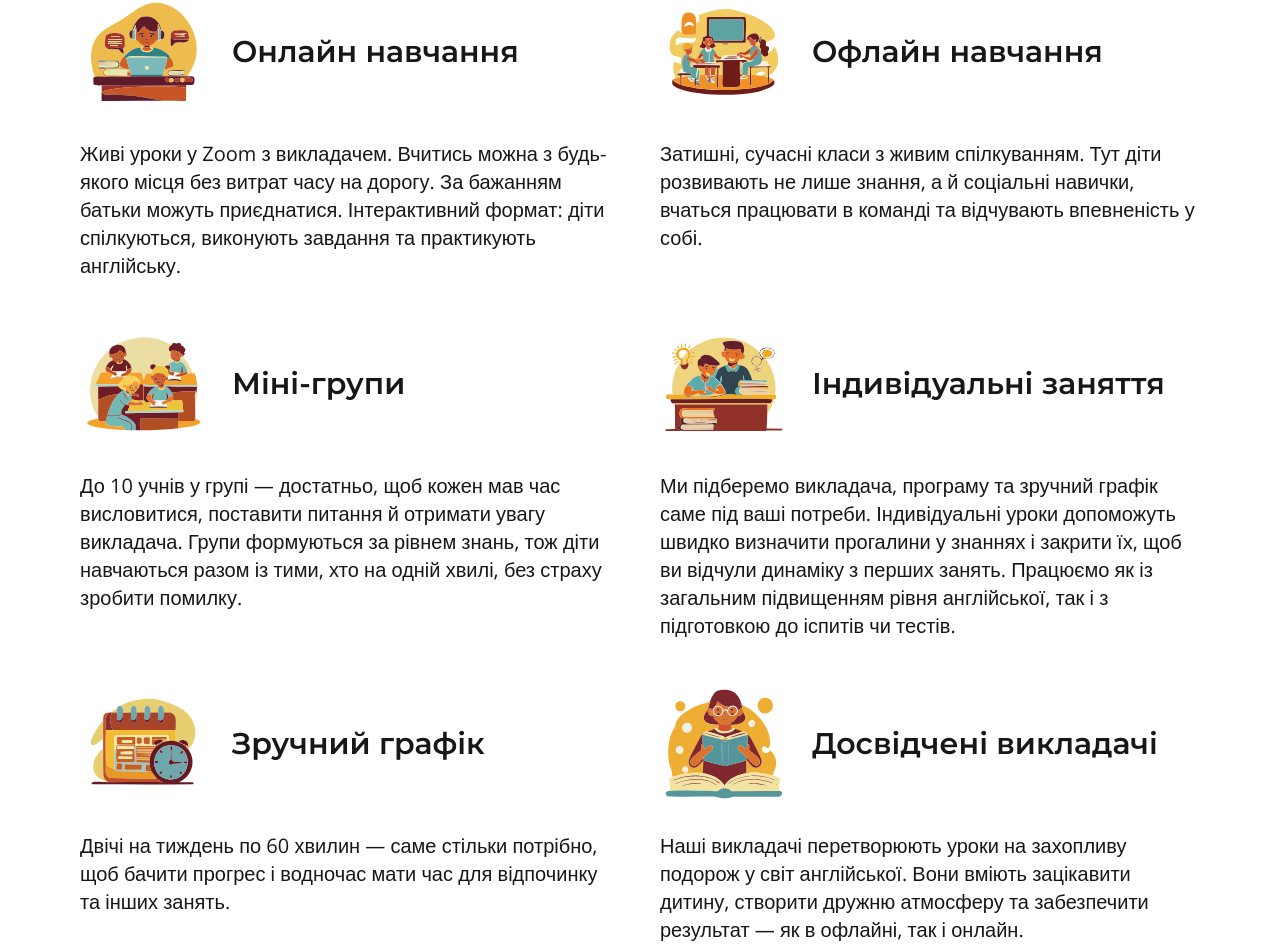
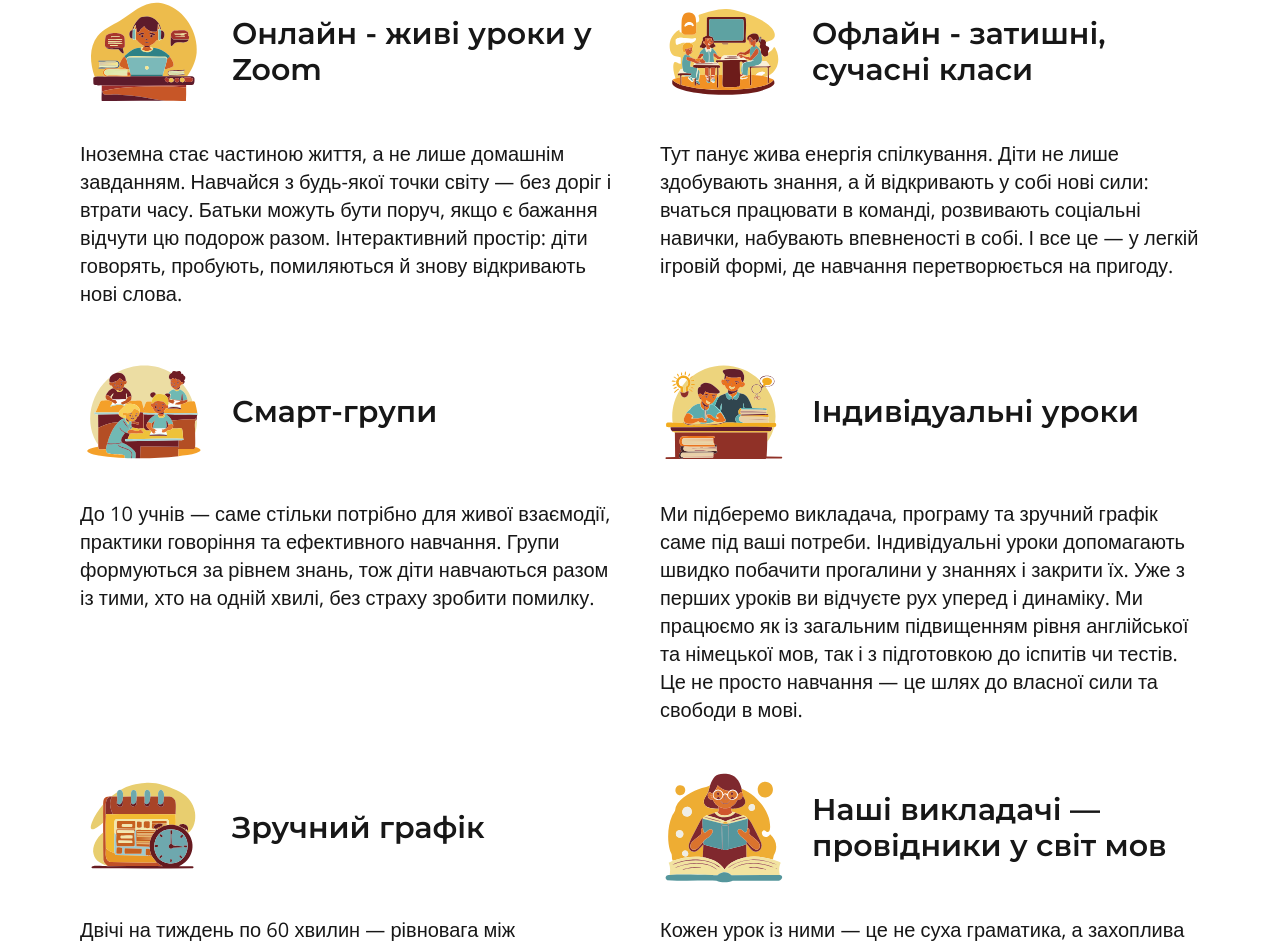
Before and after one commit to IraMira333/indigo-school, a Next.js app: page / in a window 1280 px wide. Shown: the part 1361-2309 px from the top of the page. Built offline with nearby package versions, Linux system fonts and the light colour scheme.

Commit message:
Updated texts

```diff
--- a/src/components/advantages/AdvantagesList.tsx
+++ b/src/components/advantages/AdvantagesList.tsx
@@ -8,7 +8,7 @@ const advantages = [
     },
     {
         title: "Формат для кожного",
-        description: "Індивідуально або у міні-групі до 10 людей",
+        description: "Індивідуально або в смарт-групі до 10 учнів",
         icon: "/everyone.svg",
     },
     {
--- a/src/components/data/article.ts
+++ b/src/components/data/article.ts
@@ -2,9 +2,10 @@ export const article = {
     title: "Чи можливе навчання в задоволення?",
     text: [
         "Так, навчання МОЖЕ бути не лише ефективним, а й захопливим!",
-        "Ми створили школу Indigo, щоб вивчення англійської мови стало простим і захопливим. Забудьте про нудні підручники — у нас маленькі групи, максимум практики та підтримка на кожному кроці.",
-        "Indigo — це місце, де мову відчувають, а не просто вчать.",
+        "Indigo School — місце, де мови оживають у грі.",
+        "Забудьте про нудні уроки та важкі рюкзаки — у нас маленькі групи, максимум практики та підтримка на кожному кроці.",
         "Ми створюємо атмосферу, де діти з радістю відкривають нові знання. Наші інтерактивні методики, цікаві проекти та дружня підтримка допомагають кожній дитині розвивати свої здібності та впевненість у собі.",
+        "Майстер-класи, свіже повітря, живе спілкування — ми перетворюємо навчання на улюблену звичку.",
         "Приєднуйтесь до нас і переконайтеся в цьому!",
     ],
 };
--- a/src/components/details/DetailsList.tsx
+++ b/src/components/details/DetailsList.tsx
@@ -2,39 +2,39 @@ import { DetailsCard } from "./DetailsCard";
 
 const details = [
     {
-        title: "Онлайн навчання",
+        title: "Онлайн - живі уроки у Zoom",
         description:
-            "Живі уроки у Zoom з викладачем. Вчитись можна з будь-якого місця без витрат часу на дорогу. За бажанням батьки можуть приєднатися. Інтерактивний формат: діти спілкуються, виконують завдання та практикують англійську.",
+            "Іноземна стає частиною життя, а не лише домашнім завданням. Навчайся з будь-якої точки світу — без доріг і втрати часу. Батьки можуть бути поруч, якщо є бажання відчути цю подорож разом. Інтерактивний простір: діти говорять, пробують, помиляються й знову відкривають нові слова.",
         icon: "/online.svg",
     },
     {
-        title: "Офлайн навчання",
+        title: "Офлайн - затишні, сучасні класи",
         description:
-            "Затишні, сучасні класи з живим спілкуванням. Тут діти розвивають не лише знання, а й соціальні навички, вчаться працювати в команді та відчувають впевненість у собі.",
+            "Тут панує жива енергія спілкування. Діти не лише здобувають знання, а й відкривають у собі нові сили: вчаться працювати в команді, розвивають соціальні навички, набувають впевненості в собі. І все це — у легкій ігровій формі, де навчання перетворюється на пригоду.",
         icon: "/offline.svg",
     },
     {
-        title: "Міні-групи",
+        title: "Смарт-групи",
         description:
-            "До 10 учнів у групі — достатньо, щоб кожен мав час висловитися, поставити питання й отримати увагу викладача. Групи формуються за рівнем знань, тож діти навчаються разом із тими, хто на одній хвилі, без страху зробити помилку.",
+            "До 10 учнів — саме стільки потрібно для живої взаємодії, практики говоріння та ефективного навчання. Групи формуються за рівнем знань, тож діти навчаються разом із тими, хто на одній хвилі, без страху зробити помилку.",
         icon: "/mini.svg",
     },
     {
-        title: "Індивідуальні заняття",
+        title: "Індивідуальні уроки",
         description:
-            "Ми підберемо викладача, програму та зручний графік саме під ваші потреби. Індивідуальні уроки допоможуть швидко визначити прогалини у знаннях і закрити їх, щоб ви відчули динаміку з перших занять. Працюємо як із загальним підвищенням рівня англійської, так і з підготовкою до іспитів чи тестів.",
+            "Ми підберемо викладача, програму та зручний графік саме під ваші потреби. Індивідуальні уроки допомагають швидко побачити прогалини у знаннях і закрити їх. Уже з перших уроків ви відчуєте рух уперед і динаміку. Ми працюємо як із загальним підвищенням рівня англійської та німецької мов, так і з підготовкою до іспитів чи тестів. Це не просто навчання — це шлях до власної сили та свободи в мові.",
         icon: "/individual.svg",
     },
     {
         title: "Зручний графік",
         description:
-            "Двічі на тиждень по 60 хвилин — саме стільки потрібно, щоб бачити прогрес і водночас мати час для відпочинку та інших занять.",
+            "Двічі на тиждень по 60 хвилин — рівновага між навчанням і відпочинком. Для тих, хто прагне швидших результатів, є інтенсив: тричі на тиждень по 45 хвилин. Це не про навантаження, а про живий ритм, де знання засвоюються природно, а прогрес відчувається вже з перших кроків.",
         icon: "/schedule.svg",
     },
     {
-        title: "Досвідчені викладачі",
+        title: "Наші викладачі — провідники у світ мов",
         description:
-            "Наші викладачі перетворюють уроки на захопливу подорож у світ англійської. Вони вміють зацікавити дитину, створити дружню атмосферу та забезпечити результат — як в офлайні, так і онлайн.",
+            "Кожен урок із ними — це не суха граматика, а захоплива подорож у світ англійської та німецької. Вони відчувають дітей, відкривають у них цікавість і створюють атмосферу дружби та довіри. У такому просторі знання засвоюються легко, а результат приходить природно — чи це затишний клас офлайн, чи живе спілкування онлайн.",
         icon: "/teachers.svg",
     },
 ];
@@ -47,7 +47,7 @@ export const DetailsList = () => {
             <h2 className="font-montserrat pc:text-5xl pc:max-w-[410px] pc:mb-10 mb-6 max-w-[300px] text-3xl font-semibold">
                 Детальніше про навчання
             </h2>
-            <ul className="pc:gap-10 flex flex-wrap justify-center gap-5">
+            <ul className="pc:gap-10 flex flex-wrap justify-center gap-5 whitespace-pre-line">
                 {details.map((detail, index) => (
                     <DetailsCard index={index} key={index} detail={detail} />
                 ))}
```
